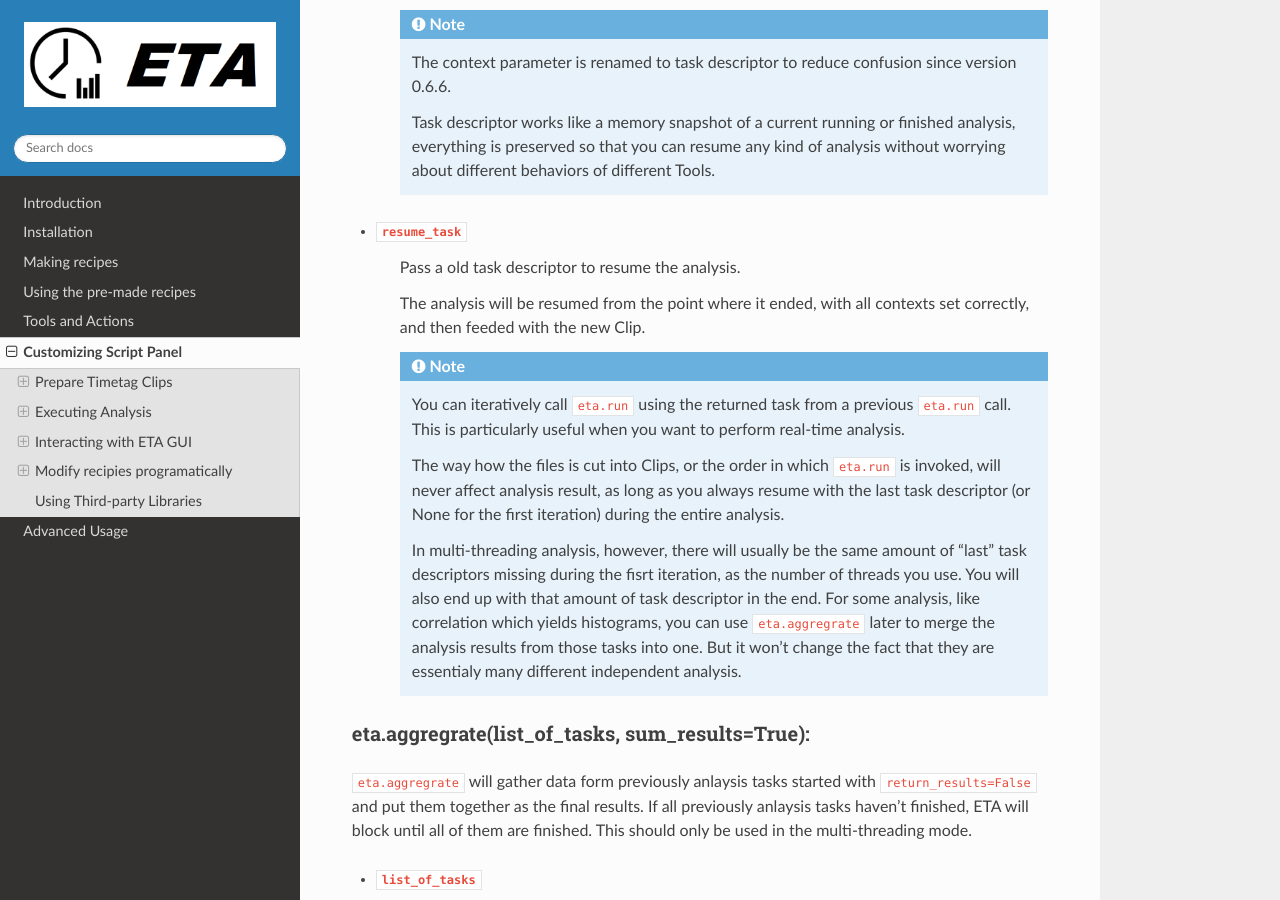
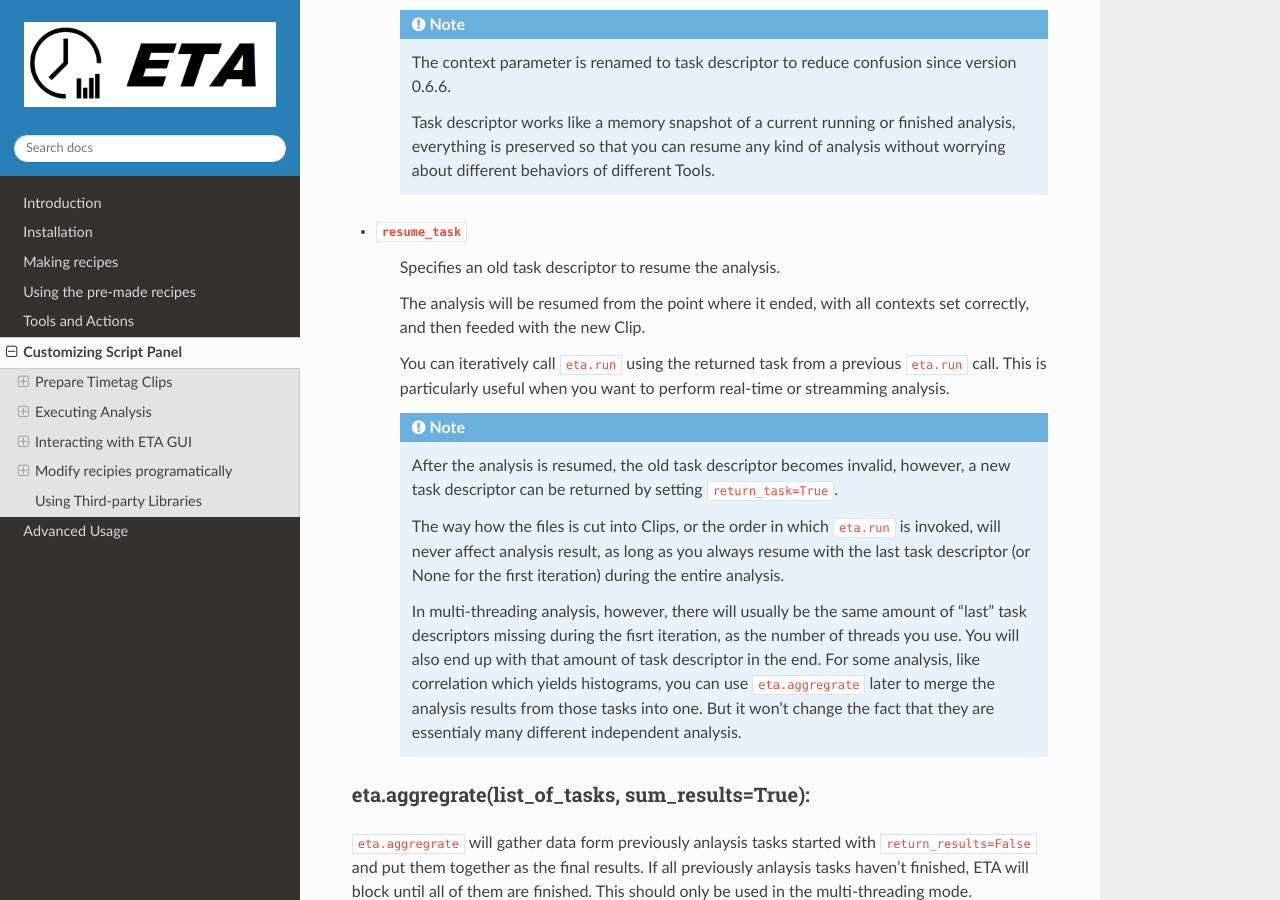
Before and after one commit to timetag/timetag.github.io, a Sphinx documentation site: the page built from docs/python.rst, in a window 1280 px wide and 900 px high, scrolled down 5607 px. Built offline with Sphinx 7.4.7 and the Read the Docs theme 2.0.0, drawn with Linux system fonts in a browser that asks for light colours.

Commit message:
Update python.rst

```diff
--- a/docs/python.rst
+++ b/docs/python.rst
@@ -158,12 +158,14 @@ The analysis will block the execution of Python script until the results are ret
         Task descriptor works like a memory snapshot of a current running or finished analysis, everything is preserved so that you can resume any kind of analysis without worrying about different behaviors of different Tools.
 
 - ``resume_task``
-    Pass a old task descriptor to resume the analysis.
+    Specifies an old task descriptor to resume the analysis.
 
     The analysis will be resumed from the point where it ended, with all contexts set correctly, and then feeded with the new Clip.
 
+    You can iteratively call ``eta.run`` using the returned task from a previous ``eta.run`` call. This is particularly useful when you want to perform real-time or streamming analysis.
+
     .. note::
-        You can iteratively call ``eta.run`` using the returned task from a previous ``eta.run`` call. This is particularly useful when you want to perform real-time analysis.
+        After the analysis is resumed, the old task descriptor becomes invalid, however, a new task descriptor can be returned by setting ``return_task=True``.
 
         The way how the files is cut into Clips, or the order in which ``eta.run`` is invoked, will never affect analysis result, as long as you always resume with the last task descriptor (or None for the first iteration) during the entire analysis.
 
```
